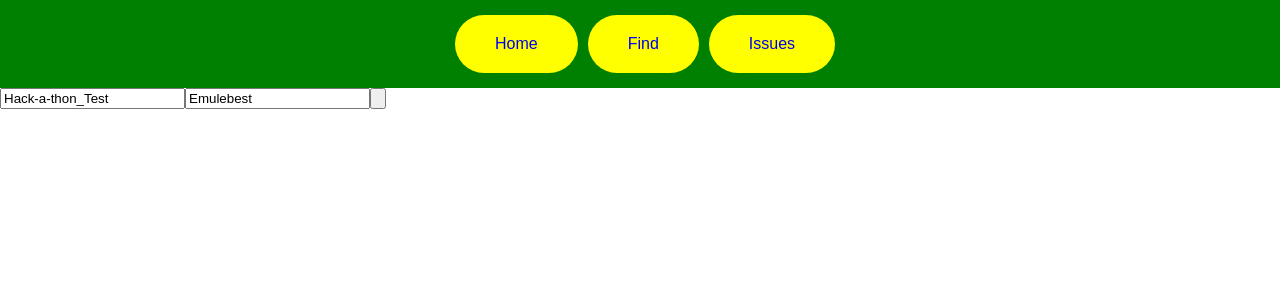
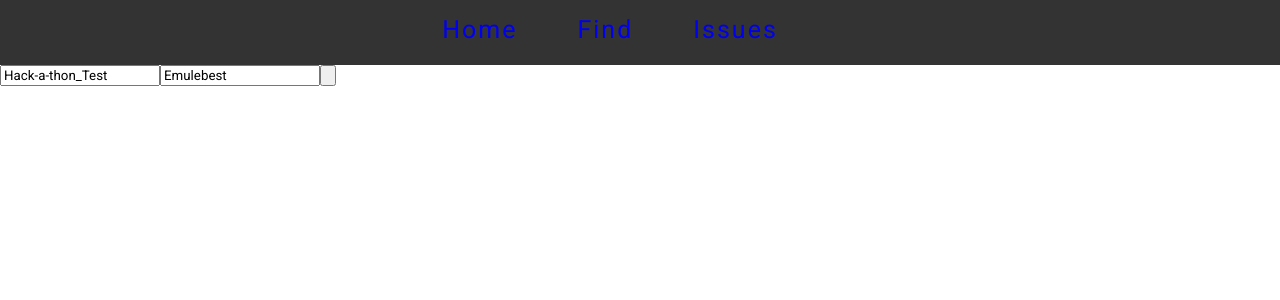
Before and after one commit to Emulebest/Vinnytsa_hackathon_test_project, a React (Create React App) app in the folder react_frontend/: page / in a window 1280 px wide. Shown: the top 300 px of the page. Built offline with nearby package versions, Linux system fonts and the light colour scheme.

Commit message:
normal'naya menushka ever

```diff
--- a/react_frontend/src/index.css
+++ b/react_frontend/src/index.css
@@ -1,3 +1,6 @@
+@import url("https://fonts.googleapis.com/css?family=Roboto");
+* {
+  font-family: 'Roboto', sans-serif; }
 body {
   margin: 0;
   padding: 0;
--- a/react_frontend/src/sass/NavBar.scss
+++ b/react_frontend/src/sass/NavBar.scss
@@ -1,25 +1,29 @@
 .navbar {
+  font-size: 25px;
   list-style-type: none;
   width: 100vw;
-  background-color: green;
+  height: 35px;
+  color: white;
+  font-weight: 300;
+  background-color: #333;
+  letter-spacing: 2px;
   padding: 15px 0;
   margin:0 auto;
   text-align: center;
 
   li{
     display: inline-block;
-    padding: 20px 40px;
-    background-color: yellow;
-    margin-left : 10px;
-    border-radius: 30px;
+    margin-right : 60px;
     a {
       text-decoration: none;
+      user-select: none;
     }
     a:visited{
-      color: black;
+      color: white;
     }
   }
   li:hover{
-    background-color: red;
+    border-bottom: 2px  solid #8e9fff;
+
   }
 }
```
